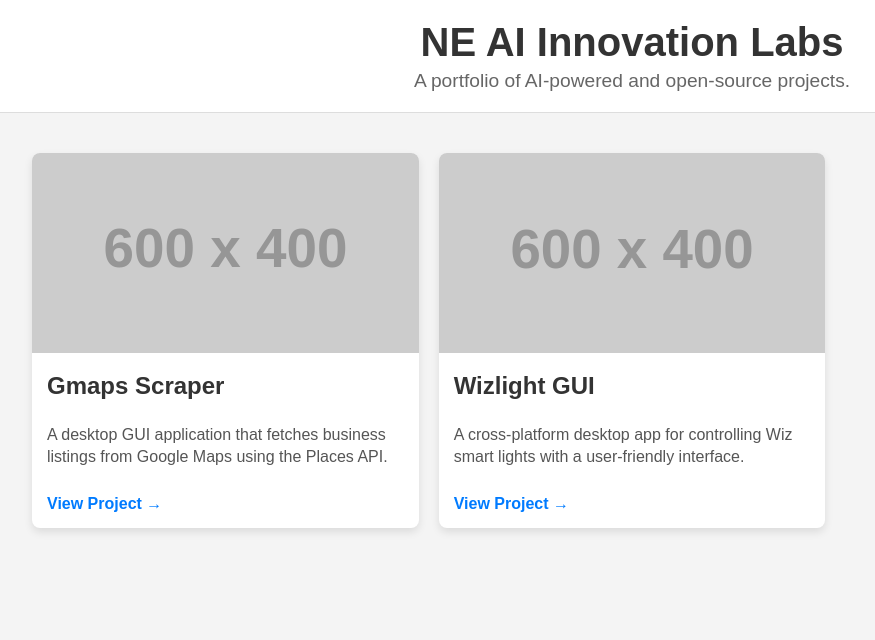
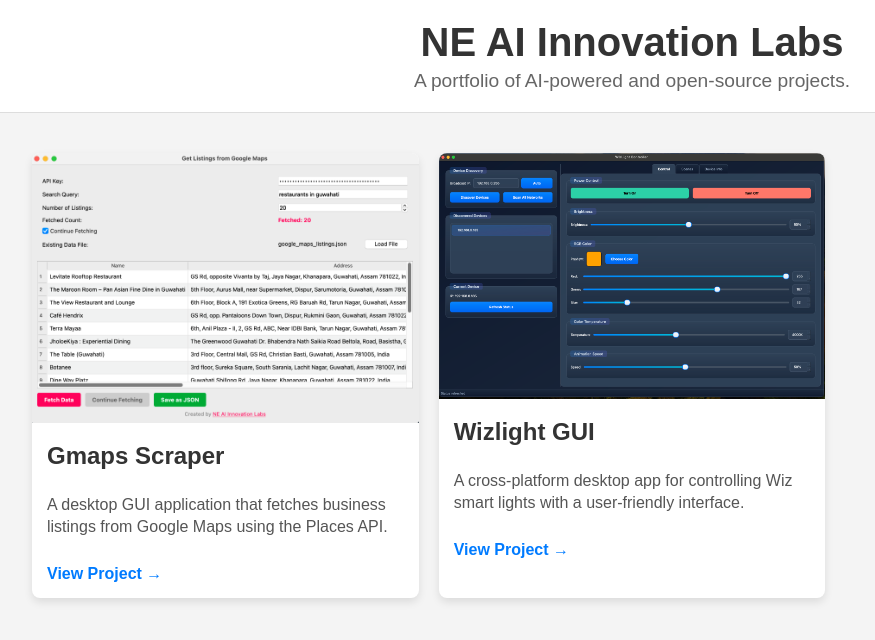
Before and after one commit to neailabs/neailabs.github.io, a plain HTML site: page index.html in a window 1280 px wide. Shown: the whole page, without its empty margins (8-883 px from the left). Drawn offline with Linux system fonts and the light colour scheme; placeholder pictures from the web are drawn by us.

Commit message:
Update index.html

```diff
--- a/index.html
+++ b/index.html
@@ -84,7 +84,7 @@
     <main class="portfolio-grid">
 
         <div class="project-card">
-            <img src="https://via.placeholder.com/600x400.png?text=Gmaps+Scraper+Image" alt="Gmaps Scraper project screenshot">
+            <img src="https://raw.githubusercontent.com/neailabs/neailabs.github.io/main/GMaps%20Scraper%20Main%20Window.png" alt="Screenshot of the GMaps Scraper main window" style="max-width: 100%; height: auto;"><br>
             <div class="project-info">
                 <h3>Gmaps Scraper</h3>
                 <p>A desktop GUI application that fetches business listings from Google Maps using the Places API.</p>
@@ -93,7 +93,7 @@
         </div>
 
         <div class="project-card">
-            <img src="https://via.placeholder.com/600x400.png?text=Wizlight+GUI+Image" alt="Wizlight GUI project screenshot">
+            <img src="https://raw.githubusercontent.com/neailabs/neailabs.github.io/main/Wizlight-GUI.png" alt="Screenshot of the Wizlight GUI main window" style="max-width: 100%; height: auto;"><br>
             <div class="project-info">
                 <h3>Wizlight GUI</h3>
                 <p>A cross-platform desktop app for controlling Wiz smart lights with a user-friendly interface.</p>
```
